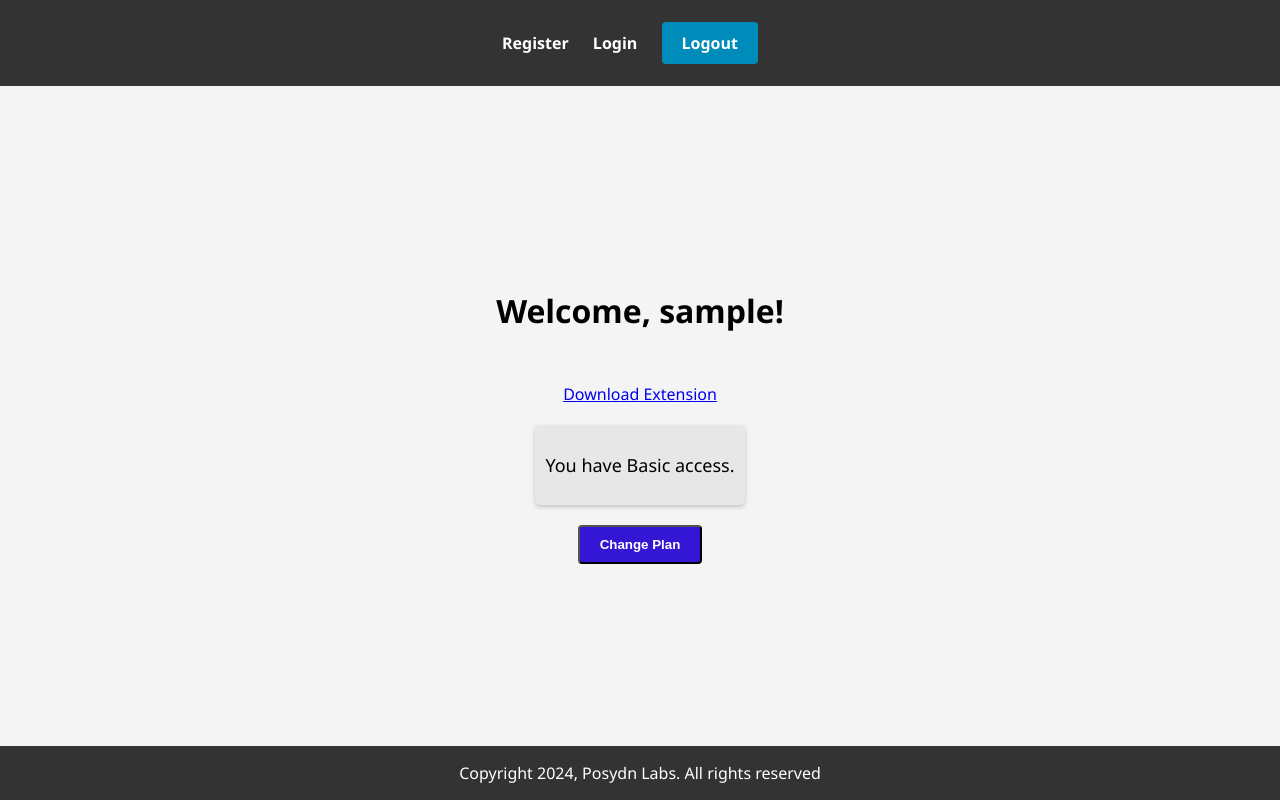
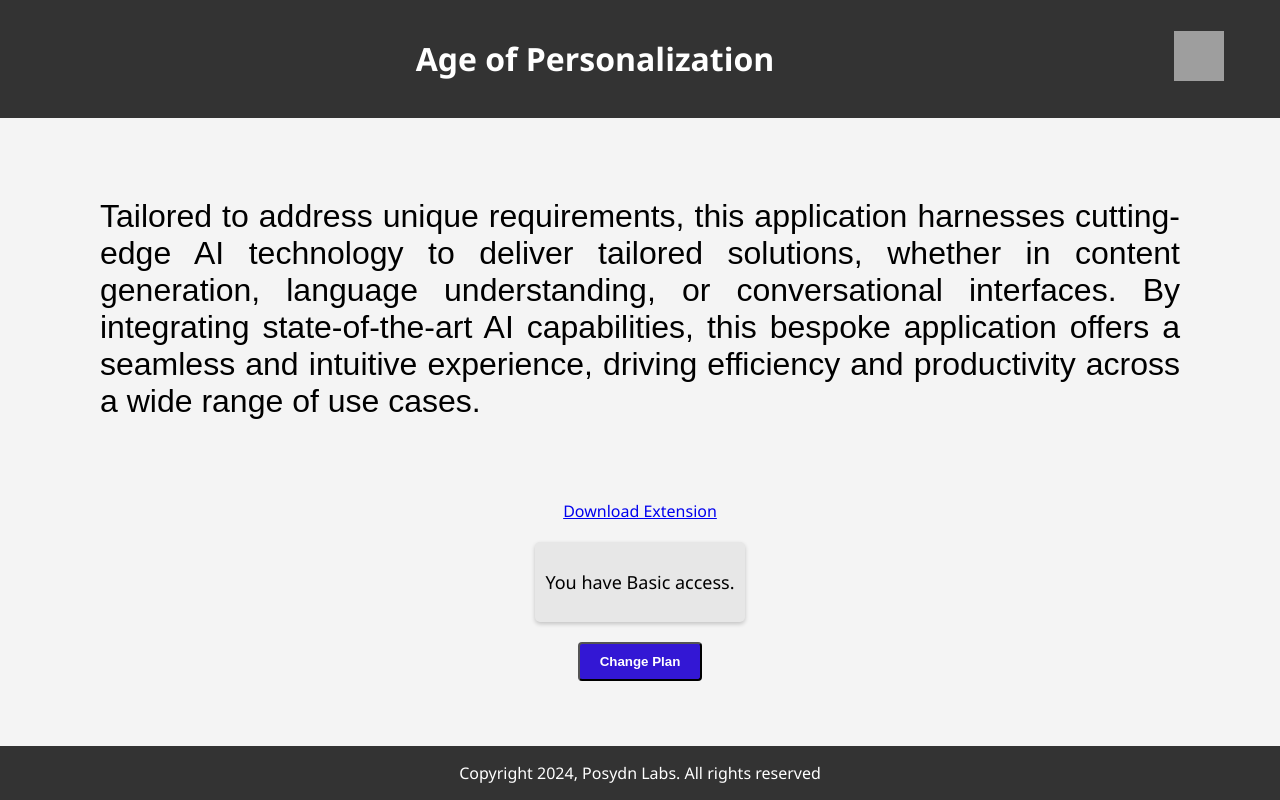
Before and after one commit to kohhash/RBAC, a Flask app: page / in a window 1280 px wide. Run offline with Flask 2, Linux system fonts and the light colour scheme; the visitor is signed in with stand-in values (Sample User, id 1); data comes from the database, SQL or seed files in the repository; some libraries are stand-ins or nearby versions; grey boxes are pictures that could not be loaded.

Commit message:
change home page

```diff
--- a/templates/home.html
+++ b/templates/home.html
@@ -20,6 +20,7 @@
         color: white;
         text-align: center;
         padding: 1em;
+        align-items: center;
       }
 
       main {
@@ -27,7 +28,6 @@
         display: flex;
         flex-direction: column;
         align-items: center;
-        justify-content: center;
       }
 
       nav ul {
@@ -171,25 +171,79 @@
       .modal-button:hover {
         background-color: #ddd;
       }
+      .dropdown {
+        position: relative;
+        display: inline-block;
+        margin-right: 40px;
+      }
+
+      .dropdown-content {
+        display: none;
+        position: absolute;
+        background-color: #f9f9f9;
+        min-width: 120px;
+        box-shadow: 0px 8px 16px 0px rgba(0, 0, 0, 0.2);
+        z-index: 1;
+        right: 0px;
+      }
+
+      .dropdown:hover .dropdown-content {
+        display: block;
+      }
+
+      .dropdown-content a {
+        color: black;
+        padding: 12px 16px;
+        text-decoration: none;
+        display: block;
+      }
+
+      .dropdown-content a:hover {
+        background-color: #f1f1f1;
+      }
+
+      .description {
+        font-size: xx-large;
+        padding-left: 100px;
+        padding-right: 100px;
+        text-align: justify;
+        margin-top: 80px;
+        margin-bottom: 80px;
+        font-family: fantasy;
+      }
     </style>
   </head>
   <body>
-    <header>
-      <nav>
-        <ul>
-          <!-- Possibly other items -->
-          <li><a href="/register">Register</a></li>
-          <li><a href="/login">Login</a></li>
-          <li>
-            <a href="{{ url_for('logout') }}" class="logout-button">Logout</a>
-          </li>
-        </ul>
-      </nav>
+    <header style="display: flex">
+      <h1 style="width: 100%">Age of Personalization</h1>
+      <div class="dropdown">
+        <img
+          src="https://i.ibb.co/nLdTFXS/icon3.png"
+          alt="Logo"
+          width="50"
+          height="50"
+        />
+        <!-- Replace with your logo image path -->
+        <div class="dropdown-content">
+          <!-- <a href="/register">Register</a>
+          <a href="/login">Login</a> -->
+          <a href="#">{{ current_user.username }}</a>
+          <a href="{{ url_for('logout') }}">Logout</a>
+        </div>
+      </div>
     </header>
     <main>
-      <div class="welcome-message">
+      <div class="description">
+        Tailored to address
+        unique requirements, this application harnesses cutting-edge AI
+        technology to deliver tailored solutions, whether in content generation,
+        language understanding, or conversational interfaces. By integrating state-of-the-art AI capabilities, this
+        bespoke application offers a seamless and intuitive experience, driving
+        efficiency and productivity across a wide range of use cases.
+      </div>
+      <!-- <div class="welcome-message">
         <h1>Welcome, {{ current_user.username }}!</h1>
-      </div>
+      </div> -->
       <a href="#" onclick="hideURL()">Download Extension</a>
       <div class="access-level">
         {% if current_user.role == 'admin' %}
@@ -205,9 +259,7 @@
       </div>
       <button class="plan-button" id="changePlanBtn">Change Plan</button>
     </main>
-    <footer>
-      Copyright 2024, Posydn Labs. All rights reserved
-    </footer>
+    <footer>Copyright 2024, Posydn Labs. All rights reserved</footer>
 
     <!-- Modal for plan selection -->
     <!-- Updated Modal for plan selection -->
```
